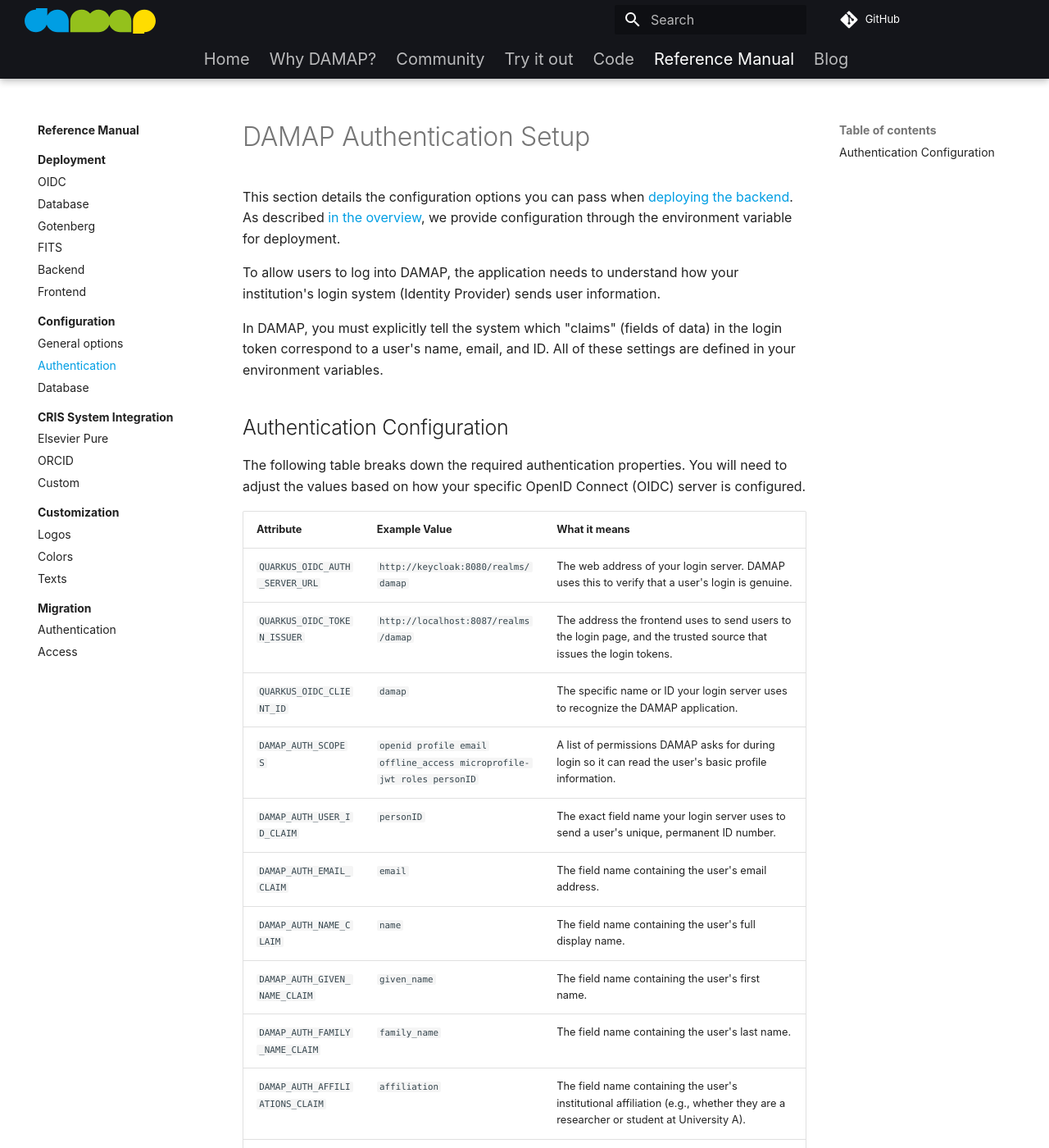
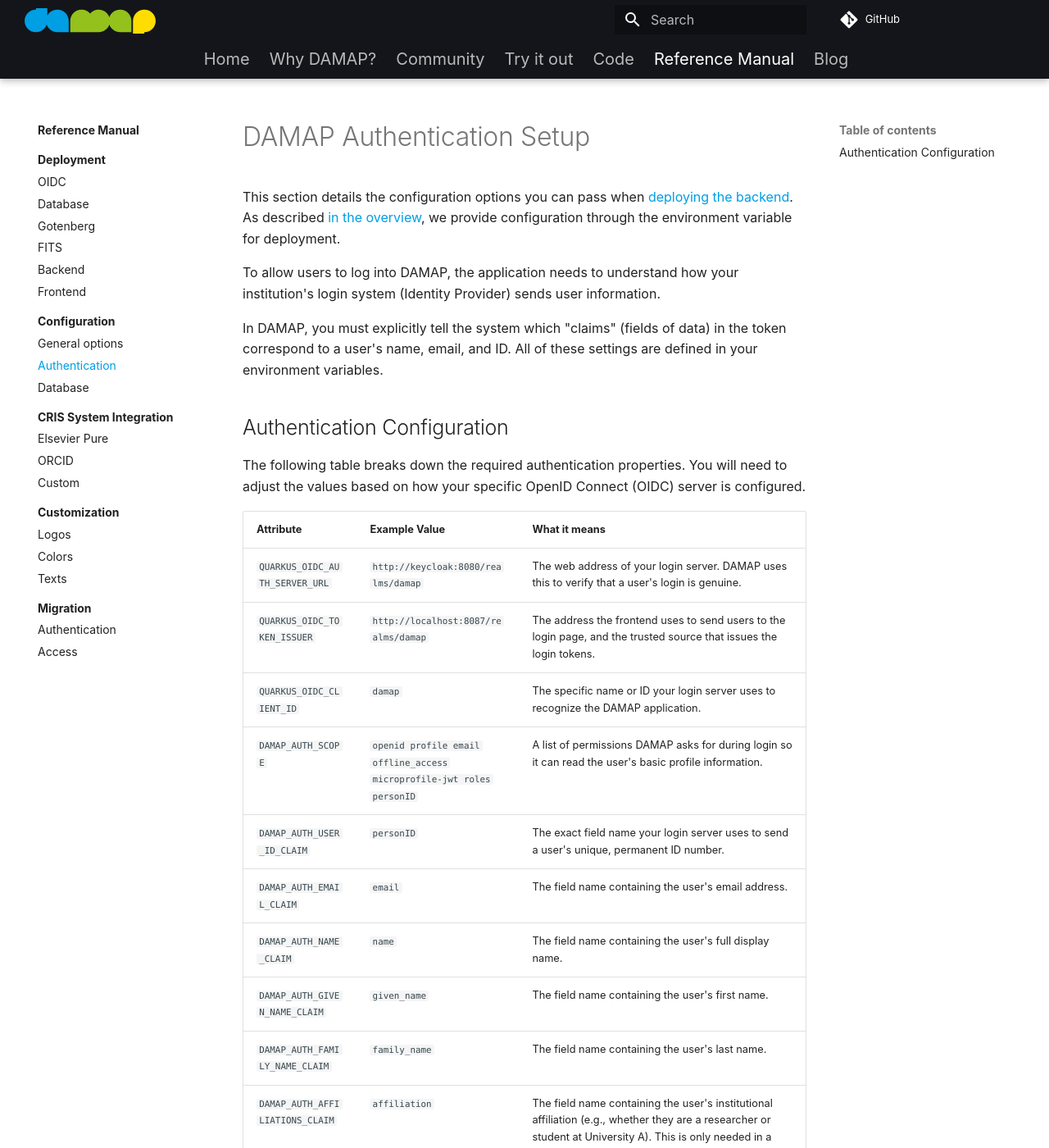
Before and after one commit to damap-org/damap-website, an MkDocs documentation site: the page built from docs/manual/configuration/authentication.md, in a window 1280 px wide and 1400 px high. Shown: the whole window at 82% size. Built offline with MkDocs 1.6.1 and Material for MkDocs 9.7.7, drawn with Linux system fonts in a browser that asks for light colours; plug-ins that fetch from the network failed and are left out; some of the changed text lies outside the part shown.

Commit message:
Small fixes

```diff
--- a/docs/manual/configuration/authentication.md
+++ b/docs/manual/configuration/authentication.md
@@ -8,23 +8,23 @@
 
 To allow users to log into DAMAP, the application needs to understand how your institution's login system (Identity Provider) sends user information.
 
-In DAMAP, you must explicitly tell the system which "claims" (fields of data) in the login token correspond to a user's name, email, and ID. All of these settings are defined in your environment variables.
+In DAMAP, you must explicitly tell the system which "claims" (fields of data) in the token correspond to a user's name, email, and ID. All of these settings are defined in your environment variables.
 
 ## Authentication Configuration
 
 The following table breaks down the required authentication properties. You will need to adjust the values based on how your specific OpenID Connect (OIDC) server is configured.
 
-| Attribute                          | Example Value                                                         | What it means                                                                                                                    |
-| :--------------------------------- | :-------------------------------------------------------------------- | :------------------------------------------------------------------------------------------------------------------------------- |
-| `QUARKUS_OIDC_AUTH_SERVER_URL`     | `http://keycloak:8080/realms/damap`                                   | The web address of your login server. DAMAP uses this to verify that a user's login is genuine.                                  |
-| `QUARKUS_OIDC_TOKEN_ISSUER`        | `http://localhost:8087/realms/damap`                                  | The address the frontend uses to send users to the login page, and the trusted source that issues the login tokens.              |
-| `QUARKUS_OIDC_CLIENT_ID`           | `damap`                                                               | The specific name or ID your login server uses to recognize the DAMAP application.                                               |
-| `DAMAP_AUTH_SCOPES`                | `openid profile email offline_access microprofile-jwt roles personID` | A list of permissions DAMAP asks for during login so it can read the user's basic profile information.                           |
-| `DAMAP_AUTH_USER_ID_CLAIM`         | `personID`                                                            | The exact field name your login server uses to send a user's unique, permanent ID number.                                        |
-| `DAMAP_AUTH_EMAIL_CLAIM`           | `email`                                                               | The field name containing the user's email address.                                                                              |
-| `DAMAP_AUTH_NAME_CLAIM`            | `name`                                                                | The field name containing the user's full display name.                                                                          |
-| `DAMAP_AUTH_GIVEN_NAME_CLAIM`      | `given_name`                                                          | The field name containing the user's first name.                                                                                 |
-| `DAMAP_AUTH_FAMILY_NAME_CLAIM`     | `family_name`                                                         | The field name containing the user's last name.                                                                                  |
-| `DAMAP_AUTH_AFFILIATIONS_CLAIM`    | `affiliation`                                                         | The field name containing the user's institutional affiliation (e.g., whether they are a researcher or student at University A). |
-| `DAMAP_AUTH_USER_ROLES_CLAIM_PATH` | `realm_access/roles`                                                  | The location in the login data where DAMAP can find the user's system roles (like admin rights).                                 |
-| `DAMAP_AUTH_ADMIN_ROLE_NAME`       | `Damap Admin`                                                         | The exact name of the role that gives a user full administrator privileges over the DAMAP instance.                              |
+| Attribute                          | Example Value                                                         | What it means                                                                                                                                                                |
+|:-----------------------------------| :-------------------------------------------------------------------- |:-----------------------------------------------------------------------------------------------------------------------------------------------------------------------------|
+| `QUARKUS_OIDC_AUTH_SERVER_URL`     | `http://keycloak:8080/realms/damap`                                   | The web address of your login server. DAMAP uses this to verify that a user's login is genuine.                                                                              |
+| `QUARKUS_OIDC_TOKEN_ISSUER`        | `http://localhost:8087/realms/damap`                                  | The address the frontend uses to send users to the login page, and the trusted source that issues the login tokens.                                                          |
+| `QUARKUS_OIDC_CLIENT_ID`           | `damap`                                                               | The specific name or ID your login server uses to recognize the DAMAP application.                                                                                           |
+| `DAMAP_AUTH_SCOPE`                 | `openid profile email offline_access microprofile-jwt roles personID` | A list of permissions DAMAP asks for during login so it can read the user's basic profile information.                                                                       |
+| `DAMAP_AUTH_USER_ID_CLAIM`         | `personID`                                                            | The exact field name your login server uses to send a user's unique, permanent ID number.                                                                                    |
+| `DAMAP_AUTH_EMAIL_CLAIM`           | `email`                                                               | The field name containing the user's email address.                                                                                                                          |
+| `DAMAP_AUTH_NAME_CLAIM`            | `name`                                                                | The field name containing the user's full display name.                                                                                                                      |
+| `DAMAP_AUTH_GIVEN_NAME_CLAIM`      | `given_name`                                                          | The field name containing the user's first name.                                                                                                                             |
+| `DAMAP_AUTH_FAMILY_NAME_CLAIM`     | `family_name`                                                         | The field name containing the user's last name.                                                                                                                              |
+| `DAMAP_AUTH_AFFILIATIONS_CLAIM`    | `affiliation`                                                         | The field name containing the user's institutional affiliation (e.g., whether they are a researcher or student at University A). This is only needed in a multitenant setup. |
+| `DAMAP_AUTH_USER_ROLES_CLAIM_PATH` | `realm_access/roles`                                                  | The location in the access token where DAMAP can find the user's system roles (like admin rights).                                                                           |
+| `DAMAP_AUTH_ADMIN_ROLE_NAME`       | `Damap Admin`                                                         | The exact name of the role that gives a user full administrator privileges over the DAMAP instance.                                                                          |
```
Also changed, not shown: docs/manual/configuration/index.md (+0 -1 lines), docs/manual/migration/authentication.md (+1 -1 lines), docs/manual/migration/index.md (+5 -0 lines).
